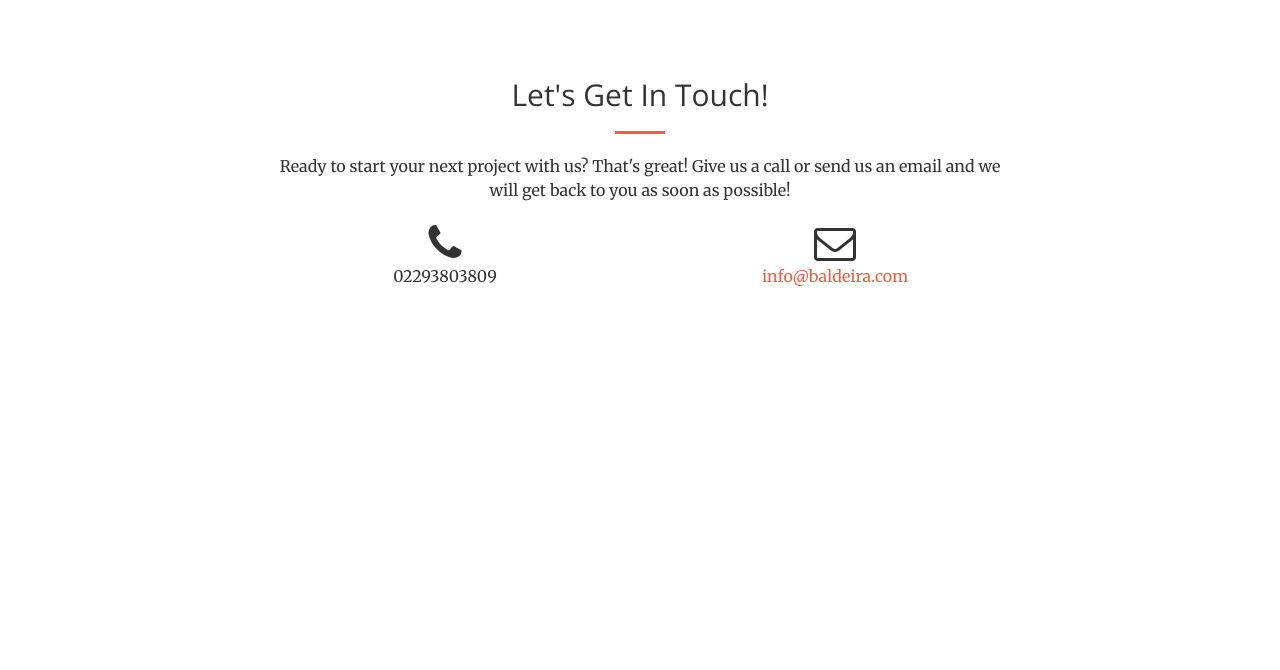
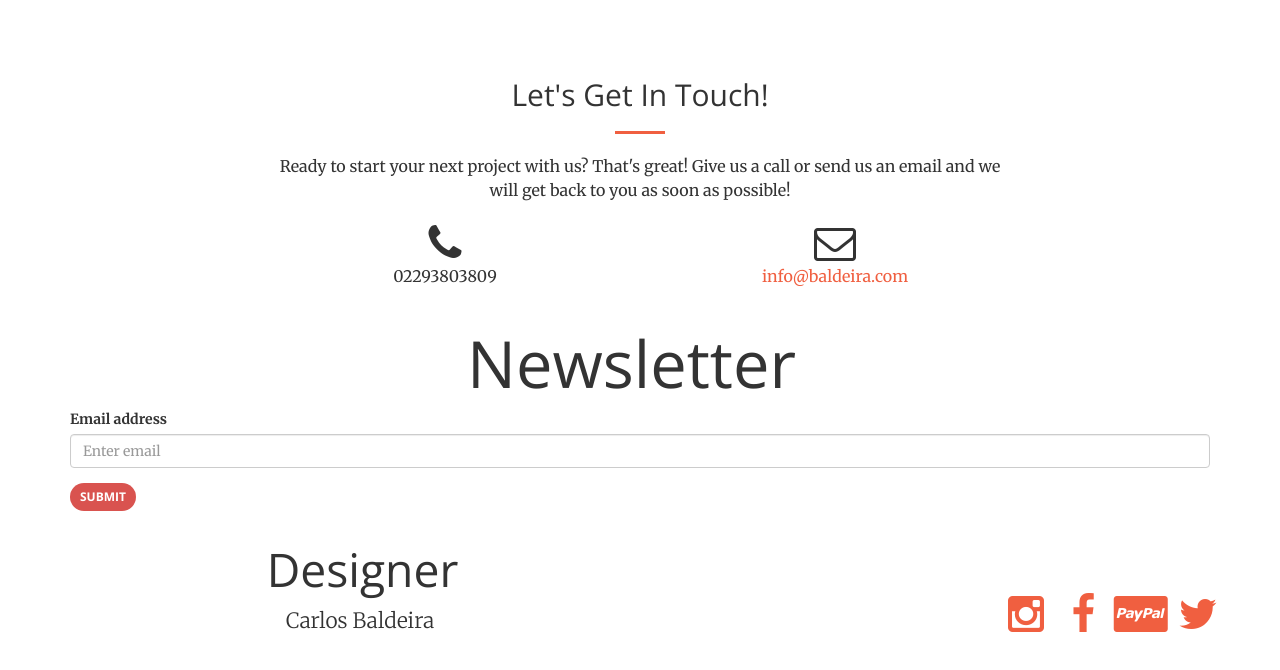
Before and after one commit to Baldeira/baldeira.github.io, a plain HTML site: page index.html in a window 1280 px wide. Shown: the part 2231-2901 px from the top of the page. Before the commit the page ends 2639 px from the top, so only its background shows below. Drawn offline with nearby package versions, Linux system fonts and the light colour scheme.

Commit message:
Initial commit

```diff
--- a/index.html
+++ b/index.html
@@ -241,6 +241,56 @@
                         </p>
                     </div>
                 </div>
+              </div>
+            </div>
+          </div>
+        </div>
+  <div class="section text-left">
+    <div class="container">
+      <div class="row">
+        <div class="col-md-12">
+          <h1 class="text-center">Newsletter&nbsp;</h1>
+          <form role="form">
+            <div class="form-group">
+              <label class="control-label" for="exampleInputEmail1">Email address</label>
+              <input class="form-control" id="exampleInputEmail1"
+              placeholder="Enter email" type="email">
+            </div>
+            <button type="submit" class="btn btn-danger btn-sm">Submit</button>
+          </form>
+          <footer class="section section-danger text-center">
+      <div class="container">
+        <div class="row">
+          <div class="col-sm-6">
+            <h1>Designer</h1>
+            <p class="lead">Carlos Baldeira&nbsp;</p>
+          </div>
+          <div class="col-sm-6">
+            <p class="text-info text-right">
+              <br>
+              <br>
+            </p>
+            <div class="row">
+              <div class="col-md-12 hidden-lg hidden-md hidden-sm text-left">
+                <a href="#"><i class="fa fa-3x fa-fw fa-instagram text-inverse"></i></a>
+                <a href="#"><i class="fa fa-3x fa-fw fa-facebook text-inverse"></i></a>
+                <a href="#"><i class="fa fa-3x fa-fw fa-cc-paypal text-inverse"></i></a>
+                <a href="#"><i class="fa fa-3x fa-fw fa-twitter text-inverse"></i></a>
+              </div>
+            </div>
+            <div class="row">
+              <div class="col-md-12 hidden-xs text-right">
+                <a href="https://www.instagram.com"><i class="fa fa-3x fa-fw fa-instagram text-inverse"></i></a>
+                <a href="https://www.facebook.com"><i class="fa fa-3x fa-fw fa-facebook text-inverse"></i></a>
+                <a href="https://www.paypal.com"><i class="fa fa-3x fa-fw fa-cc-paypal text-inverse"></i></a>
+                <a href="https://www.twitter.com"><i class="fa fa-3x fa-fw fa-twitter text-inverse"></i></a>
+              </div>
+            </div>
+          </div>
+        </div>
+      </div>
+    </footer>
+            </div>
         <!-- jQuery -->
         <script src="js/jquery.js"></script>
         <!-- Bootstrap Core JavaScript -->
@@ -253,4 +303,5 @@
         <script src="js/creative.js"></script>
 
 
+
 </body></html>
```
